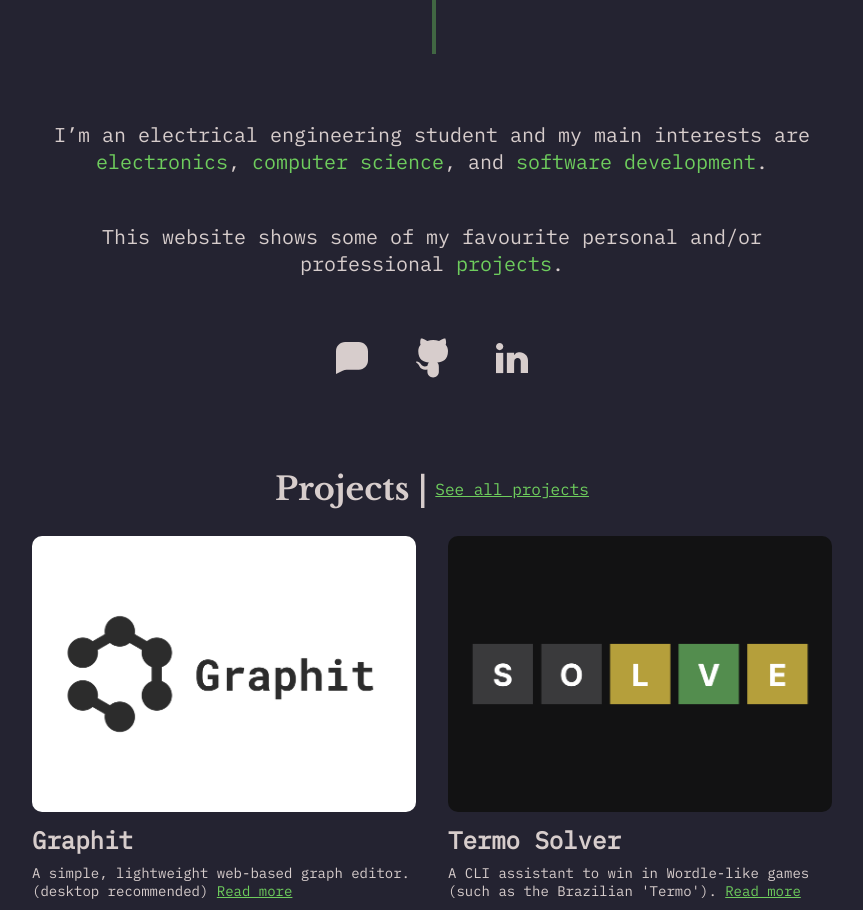
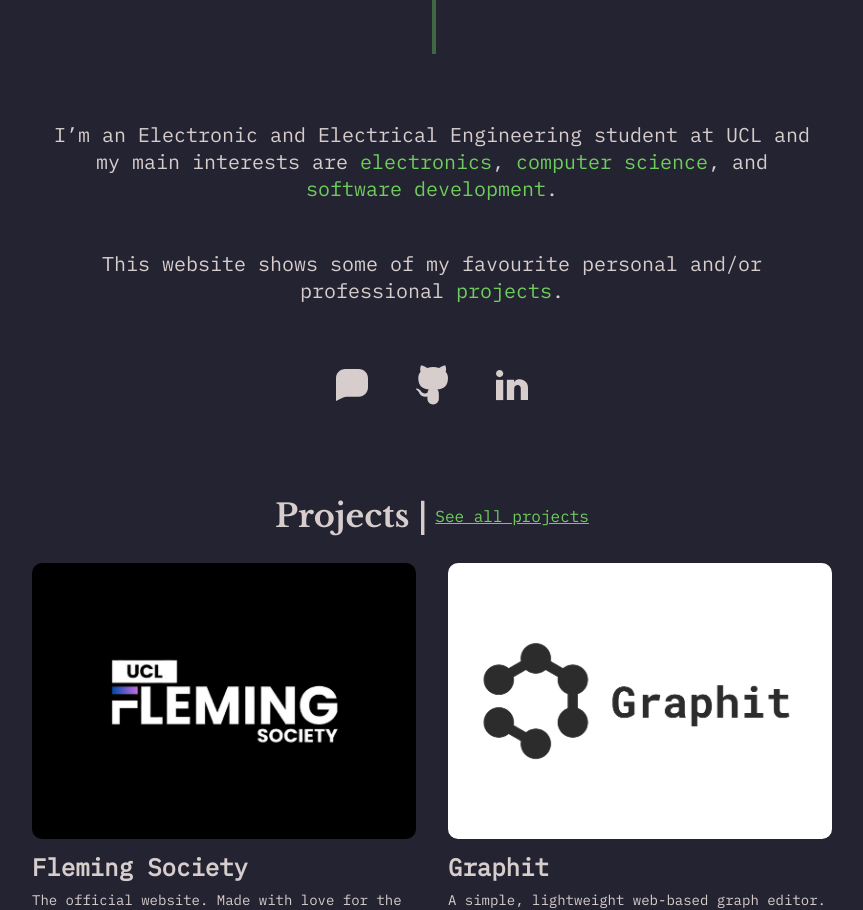
Before and after one commit to erickcpassos/website, a Next.js app: page / in a window 1280 px wide. Shown: the part 180-1090 px from the top of the page, without its empty margins (208-1071 px from the left). Built offline with nearby package versions, Linux system fonts and the light colour scheme.

Commit message:
Add Fleming website

```diff
--- a/src/app/page.tsx
+++ b/src/app/page.tsx
@@ -14,6 +14,8 @@ import wordleImg1 from '../../public/wordle.png';
 import wordleImg2 from '../../public/wordle_screenshot.png';
 import lunettaImg1 from '../../public/lunetta.png';
 import lunettaImg2 from '../../public/lunetta_screenshot.png';
+import flemingImg1 from '../../public/fleming.png'
+import flemingImg2 from '../../public/fleming_screenshot.png'
 import Link from "next/link";
 
 
@@ -26,7 +28,7 @@ export default function Home() {
 
       </h1>
 
-      <p className={styles.landingText}>I’m an electrical engineering student and my main interests are <span>electronics</span>, <span>computer science</span>, and <span>software development</span>.</p>
+      <p className={styles.landingText}>I’m an Electronic and Electrical Engineering student at UCL and my main interests are <span>electronics</span>, <span>computer science</span>, and <span>software development</span>.</p>
       <p className={styles.landingText}>This website shows some of my favourite personal and/or professional <span>projects</span>. </p>
 
       <div className={styles.contactIcons}>
@@ -53,9 +55,10 @@ export default function Home() {
       </div>
 
       <div className={styles.projectList}>
+          <ProjectCard title="Fleming Society" imgFront={flemingImg1} imgBack={flemingImg2} description="The official website. Made with love for the best society in UCL." tryItLink="https://beta.flemingsociety.com/"/>
           <ProjectCard title="Graphit" imgFront={graphitImg1} imgBack={graphitImg2} description="A simple, lightweight web-based graph editor. (desktop recommended)" tryItLink="https://erickcpassos.github.io/graphit/"/>
+          <ProjectCard title="Lunetta" imgFront={lunettaImg1} imgBack={lunettaImg2} description="A mobile app to connect low-income students with educational opportunities." tryItLink="https://www.figma.com/proto/vCajqHM9aGAHz2IRQxfo5n/OBT?node-id=570-1479&t=ox1tHIwfxJ4V0KeP-1"/>
           <ProjectCard title="Termo Solver" imgFront={wordleImg1} imgBack={wordleImg2} description="A CLI assistant to win in Wordle-like games (such as the Brazilian 'Termo')." tryItLink="https://github.com/erickcpassos/termo-solver"/>
-          <ProjectCard title="Lunetta" imgFront={lunettaImg1} imgBack={lunettaImg2} description="A mobile app to connect low-income students with educational opportunities." tryItLink="https://www.figma.com/proto/vCajqHM9aGAHz2IRQxfo5n/OBT?node-id=570-1479&t=ox1tHIwfxJ4V0KeP-1"/>
 
       </div>
 
```
Also changed, not shown: public/fleming.png (added), public/fleming_screenshot.png (added).
